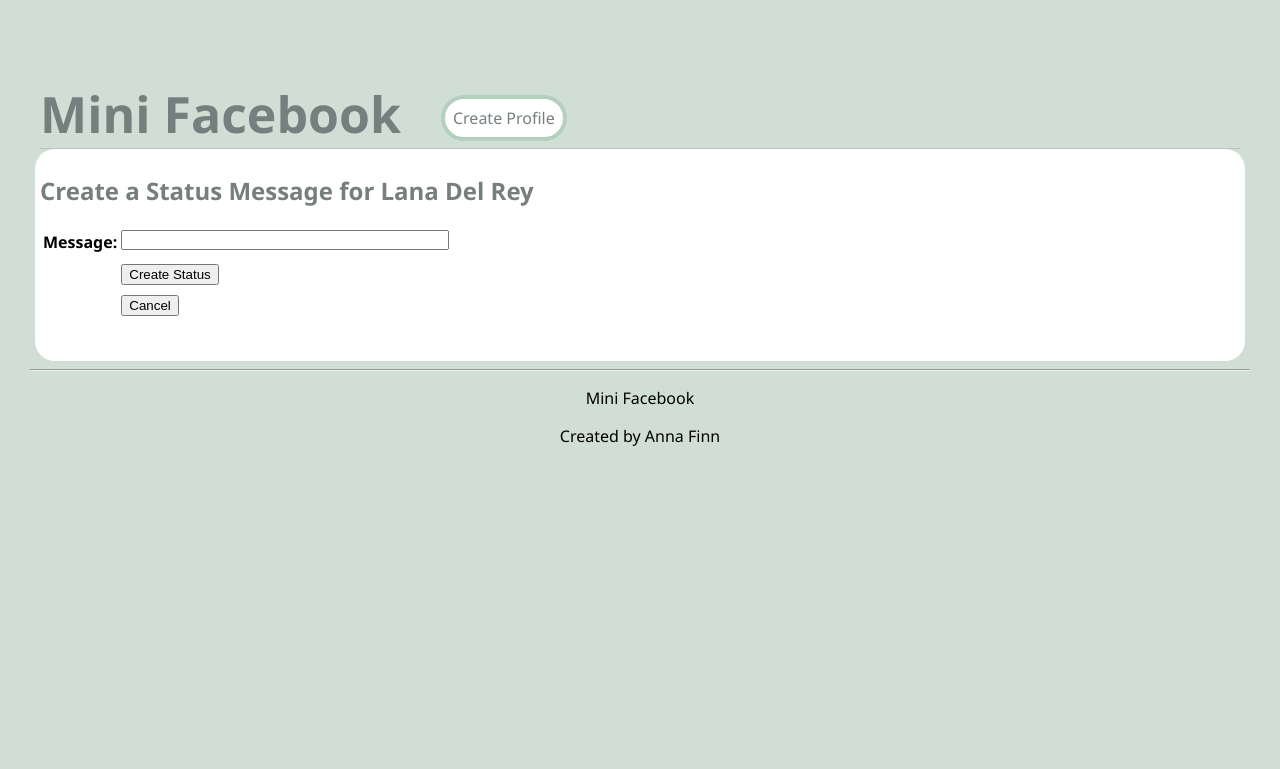
After one commit to afinn12/cs412, a Django app: page /mini_fb/profile/1/create_status in a window 1280 px wide. The commit adds this page. Shown: the top 769 px of the page. Run offline with Django 4.2, Linux system fonts and the light colour scheme; data comes from the database, SQL or seed files in the repository; both versions use the stored data as it was after the commit.

Commit message:
mini_fb status and profile view created

```diff
--- a/blog/forms.py
+++ b/blog/forms.py
@@ -2,6 +2,7 @@
 # blog/forms.py
 from django import forms
 from .models import Comment
+
 class CreateCommentForm(forms.ModelForm):
     '''A form to add a Comment to the database.'''
     class Meta:
--- a/mini_fb/forms.py
+++ b/mini_fb/forms.py
@@ -1,11 +1,20 @@
 ## write the CreateCommentForm
 # blog/forms.py
 from django import forms
-from .models import StatusMessage
+from .models import Profile, StatusMessage
 
 class CreateStatusMessageForm(forms.ModelForm):
     '''A form to add a Comment to the database.'''
     class Meta:
         '''associate this form with the Comment model; select fields.'''
         model = StatusMessage
-        fields = ['profile', 'message']  # which fields from model should we use
+        fields = ['message']  # which fields from model should we use
+
+
+class CreateProfileForm(forms.ModelForm):
+    '''A form to add a Comment to the database.'''
+
+    class Meta:
+        '''associate this form with the Comment model; select fields.'''
+        model = Profile
+        fields = ['first', 'last', 'city', 'email', 'image_url']  # which fields from model should we use
--- a/mini_fb/templates/mini_fb/base.html
+++ b/mini_fb/templates/mini_fb/base.html
@@ -8,7 +8,8 @@
     </head>
     <body>
         <header>
-            <h1>Mini Facebook</h1>
+            <a class="title" href="{% url 'show_all_profiles' %}">Mini Facebook</a>
+            <a class="create" href="{% url 'create_profile' %}">Create Profile</a>
         </header>
 
     {% block content %}
--- /dev/null
+++ b/mini_fb/templates/mini_fb/create_status_form.html
@@ -0,0 +1,35 @@
+<!-- mini_fb/templates/mini_fb/create_profile_form.html -->
+
+{% extends 'mini_fb/base.html'  %}
+
+{% block content %}
+
+<div class="box">
+    <h2>Create a Status Message for {{profile.first}} {{profile.last}}</h2>
+
+    <form method="POST">
+    {% csrf_token %}
+    <!-- simple way to display the form, all one line -->
+    <!-- {{form}} -->
+
+    <!-- each field on its own line -->
+    <!-- {{form.as_p}} -->
+    <table>
+        <!-- display form as a table -->
+        {{form.as_table}}
+        <tr>
+            <td></td>
+            <td><input type="submit" name="submit" value="Create Status">
+            </form>
+            <!-- NOTE: the cancel button is its own form!!!! -->
+            <form action="{% url 'profile' profile.pk %}">
+                <input type="submit" name="Cancel" value="Cancel">
+            </form>
+            </td>
+        </tr>
+    </table>
+</div>
+
+
+
+{% endblock %}
--- a/mini_fb/templates/mini_fb/show_all_profiles.html
+++ b/mini_fb/templates/mini_fb/show_all_profiles.html
@@ -3,7 +3,7 @@
 
 {% extends 'mini_fb/base.html' %}
 {% block content %}
-<h1 style="margin-left: 130px;">Showing All Profiles</h1>
+<h2 style="margin-left: 130px;">Showing All Profiles</h2>
 <main class="grid-container">
     {% for p in profiles %}
     <article>
--- a/mini_fb/urls.py
+++ b/mini_fb/urls.py
@@ -3,7 +3,7 @@
 ## define the URLs for this app
 
 from django.urls import path
-from .views import ShowAllProfiles, ProfileView # our view class definition
+from .views import ShowAllProfiles, ProfileView, CreateProfileView, CreateStatusMessageView # our view class definition
 
 # define a list of valid URL patterns:
 urlpatterns = [
@@ -14,5 +14,7 @@ urlpatterns = [
     # path(r'show_all', views.ShowAllView.as_view(), name="show_all"),
     path(r'profile/<int:pk>', ProfileView.as_view(), name="profile"),
     # path(r'create_comment', views.CreateCommentView.as_view(), name="create_comment"),
-    # path(r'article/<int:pk>/create_comment', views.CreateCommentView.as_view(), name="create_comment"), ## NEW
+    path(r'create_profile', CreateProfileView.as_view(), name="create_profile"), ## NEW
+    path(r'profile/<int:pk>/create_status', CreateStatusMessageView.as_view(), name="create_status"),
+
 ]
--- a/mini_fb/views.py
+++ b/mini_fb/views.py
@@ -3,10 +3,11 @@
 # Define the views for the mini_fb app:
 #from django.shortcuts import render
 from .models import Profile
-from .forms import * ## import the forms (e.g., CreateStatusMessageForm)
 from django.views.generic import ListView, DetailView, CreateView
 from django.urls import reverse
 from typing import Any
+from .forms import * ## import the forms (e.g., CreateStatusMessageForm)
+
 
 
 # Create your views here.
@@ -33,7 +34,7 @@ class CreateStatusMessageView(CreateView):
     '''
 
     form_class = CreateStatusMessageForm
-    template_name = "blog/create_statusmessage_form.html"
+    template_name = "mini_fb/create_status_form.html"
 
     def get_context_data(self, **kwargs: Any) -> dict[str, Any]:
         # get the context data from the sueprclass
@@ -46,20 +47,13 @@ class CreateStatusMessageView(CreateView):
 
     def get_success_url(self) -> str:
         '''Return the URL to redirect to on success.'''
-        # return 'show_all' # a valid URL pattern
-        # return reverse('show_all') # look up the URL called "show_all"
-
         # find the Profile identified by the PK from the URL pattern
-        profile = Profile.objects.get(pk=self.kwargs['pk'])
-        return reverse('profile', kwargs={'pk':profile.pk})
-        # return reverse('profile', kwargs=self.kwargs)
+        return reverse('profile', kwargs={'pk':self.kwargs['pk']})
 
     def form_valid(self, form):
         '''This method is called after the form is validated,
         before saving data to the database.'''
 
-        # print(f'CreateStatusMessageView.form_valid(): form={form.cleaned_data}')
-        # print(f'CreateStatusMessageView.form_valid(): self.kwargs={self.kwargs}')
         # find the Profile identified by the PK from the URL pattern
         profile = Profile.objects.get(pk=self.kwargs['pk'])
 
@@ -68,3 +62,33 @@ class CreateStatusMessageView(CreateView):
 
         # delegate work to superclass version of this method
         return super().form_valid(form)
+
+
+
+class CreateProfileView(CreateView):
+    '''
+    A view to create a StatusMessage on a Profile.
+    on GET: send back the form to display
+    on POST: read/process the form, and save new StatusMessage to the database
+    '''
+
+    form_class = CreateProfileForm
+    template_name = "mini_fb/create_profile_form.html"
+
+    def get_context_data(self, **kwargs: Any) -> dict[str, Any]:
+        # get the context data from the superclass
+        context =  super().get_context_data(**kwargs)
+        return context
+
+    def get_success_url(self) -> str:
+        '''Return the URL to redirect to on success.'''
+        # find the Profile identified by the PK from the URL pattern
+        return reverse('profile', kwargs={'pk': self.object.pk})
+
+
+    def form_valid(self, form):
+        '''This method is called after the form is validated,
+        before saving data to the database.'''
+
+        # delegate work to superclass version of this method
+        return super().form_valid(form)
--- a/static/mini_fb.css
+++ b/static/mini_fb.css
@@ -2,7 +2,7 @@
 
 body {
     margin: 30px;
-    background: #d1dedd;
+    background: #d1ded6;
     font-family:'Segoe UI', Tahoma, Geneva, Verdana, sans-serif;
 }
 
@@ -15,6 +15,10 @@ h1, h2, h3 {
     color: #767f7e;
 }
 
+h1 {
+    font-size: 50px;
+}
+
 p {
     color: black;
     text-align: center;
@@ -22,9 +26,53 @@ p {
 
 header {
     max-width: 1200px;
-    margin: 40px auto;
+    margin: 0 auto;
     border-bottom: 1px solid #bbc7c7;
+    display: flex;
 }
+
+.title{
+    margin-top: 50px;
+    color: #767f7e;
+    font-size: 50px;
+    font-weight: bolder;
+    text-decoration: none;
+}
+
+.create {
+    color: #767f7e;
+    background-color: white;
+    border: 4px solid #b3d0be;
+    border-radius: 30px;
+    padding: 8px;
+    height: fit-content;
+    margin-top: 65px;
+    margin-left: 40px;
+    text-decoration: none;
+}
+
+.status {
+    color: black;
+    font-weight: bolder;
+    background-color: #d1ded6;
+    border: 4px solid #b3d0be;
+    border-radius: 30px;
+    padding: 8px;
+    height: fit-content;
+    text-decoration: none;
+}
+
+textarea {
+    height: 20px;
+    resize: none;
+    overflow: hidden;
+    margin-bottom: 5px;
+}
+
+input {
+    margin: 5px auto;
+}
+
 .grid-container {
     background: #eee;
     max-width: 900px;
@@ -56,7 +104,6 @@ article img, article.featured img {
 
 article p, article h3 {
     margin: 20px 10px;
-
 }
 
 .profile-img {
@@ -65,6 +112,19 @@ article p, article h3 {
     object-fit: cover;
     border: 4px solid #0a0450;
     border-radius: 8px;
+}
+
+.box {
+    margin: 0 auto;
+    background-color: white;
+    max-width: 1200px;
+    padding: 5px;
+    border-radius: 20px;
+}
+
+
+.box p {
+    text-align: left;
 }
 
 nav li {
```
Also changed, not shown: mini_fb/templates/mini_fb/create_profile_form.html (added, +35 -0 lines), mini_fb/templates/mini_fb/show_profile.html (+6 -6 lines), db.sqlite3.
